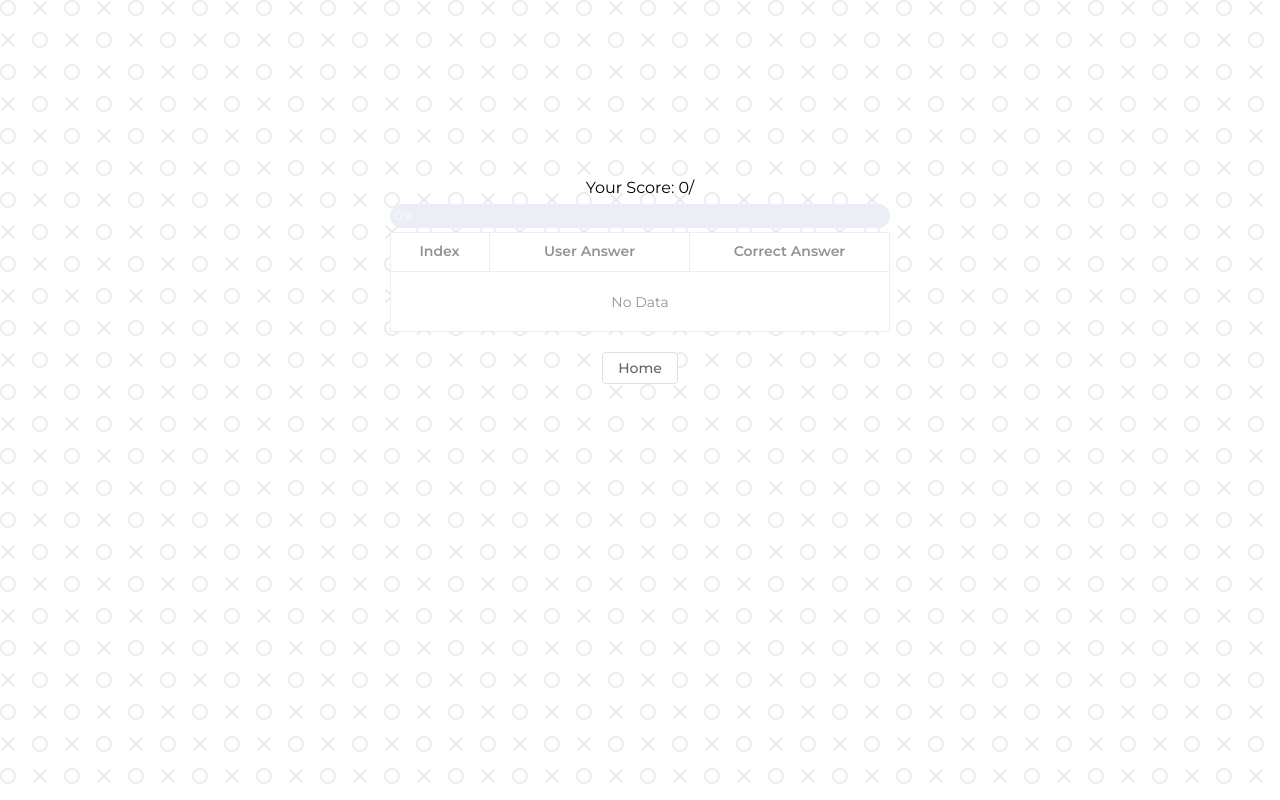
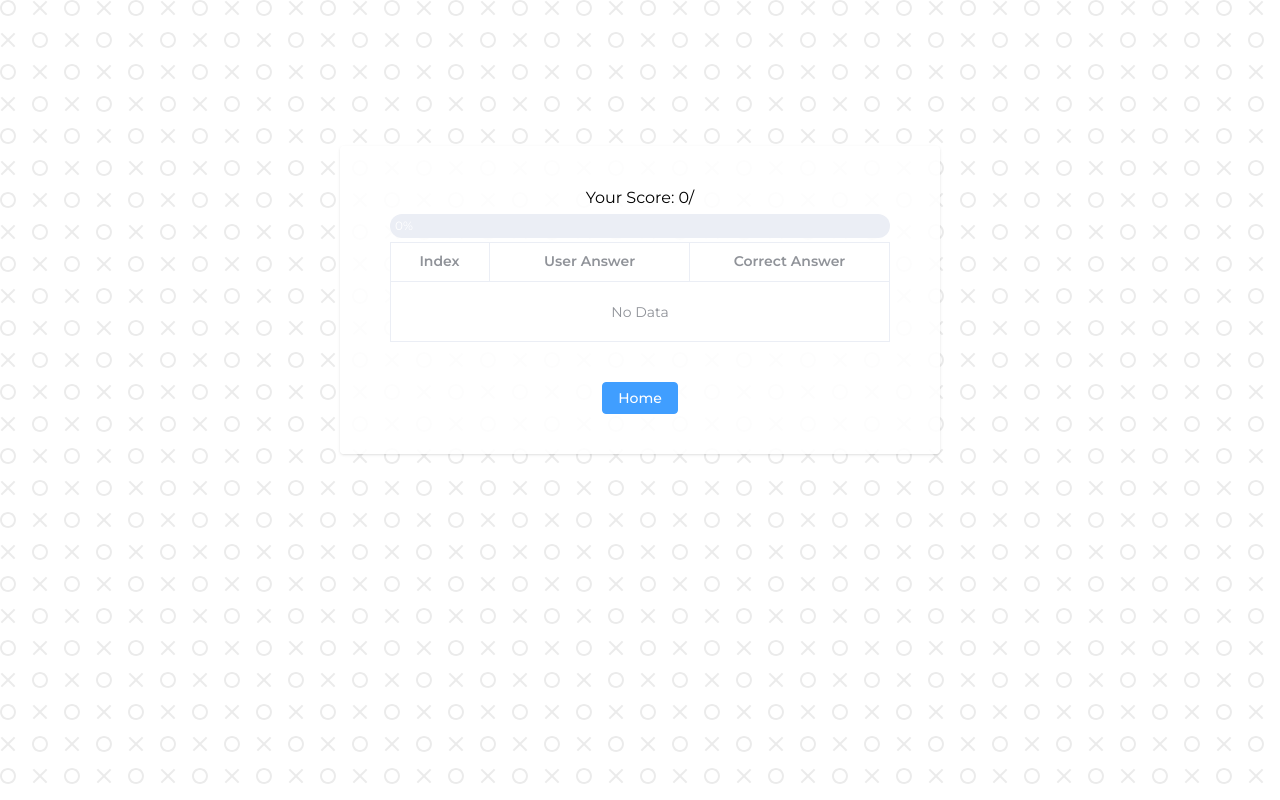
Before and after one commit to jakubhajduk53/quiz-2025, a Vue app: page /results in a window 1280 px wide. Built offline with nearby package versions, Linux system fonts and the light colour scheme.

Commit message:
feat: style resultsview

```diff
--- a/src/components/DetailsElement.vue
+++ b/src/components/DetailsElement.vue
@@ -44,7 +44,7 @@
 
 <style scoped>
 .el-table ::v-deep(.warning-row) {
-  --el-table-tr-bg-color: var(--el-color-danger-light-5);
+  --el-table-tr-bg-color: var(--el-color-danger-light-7);
 }
 .el-table ::v-deep(.success-row) {
   --el-table-tr-bg-color: var(--el-color-success-light-5);
--- a/src/views/ResultsView.vue
+++ b/src/views/ResultsView.vue
@@ -17,7 +17,7 @@
 
 <template>
   <div
-    class="flex flex-col h-full gap-5 justify-center items-center text-center transform sm:-translate-y-30"
+    class="flex flex-col justify-center items-center text-center gap-5 md:gap-10 w-[600px] m-5 px-5 py-10 rounded-sm transform -translate-y-25 bg-white/90 shadow-sm"
   >
     <div class="flex flex-col gap-1">
       <p>Your Score: {{ score }}/{{ quizStore.getQuizLength }}</p>
@@ -30,7 +30,7 @@
       <DetailsElement />
     </div>
     <RouterLink to="/">
-      <el-button plain @click="quizStore.resetQuiz">Home</el-button>
+      <el-button type="primary" @click="quizStore.resetQuiz">Home</el-button>
     </RouterLink>
   </div>
 </template>
```
